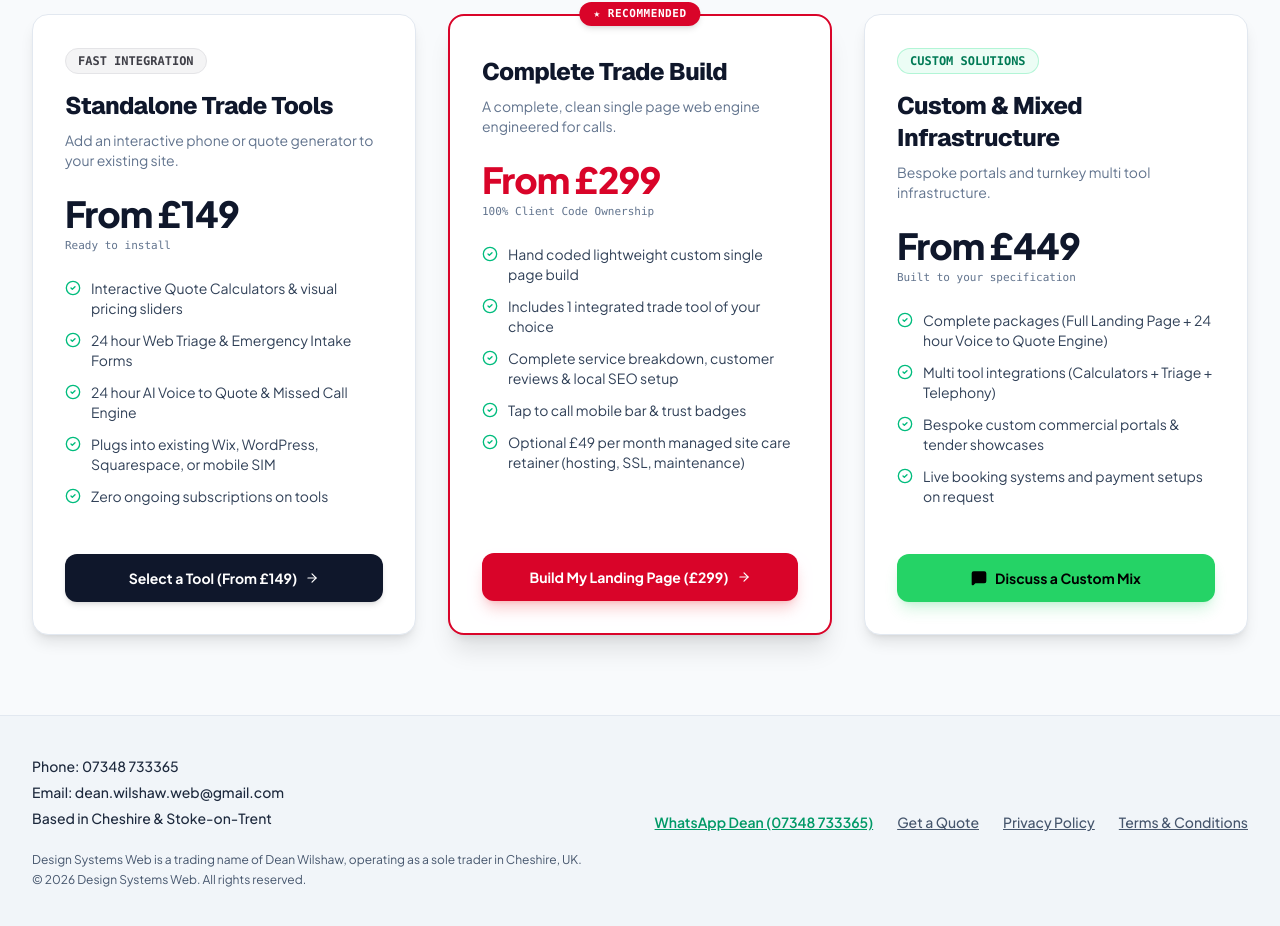
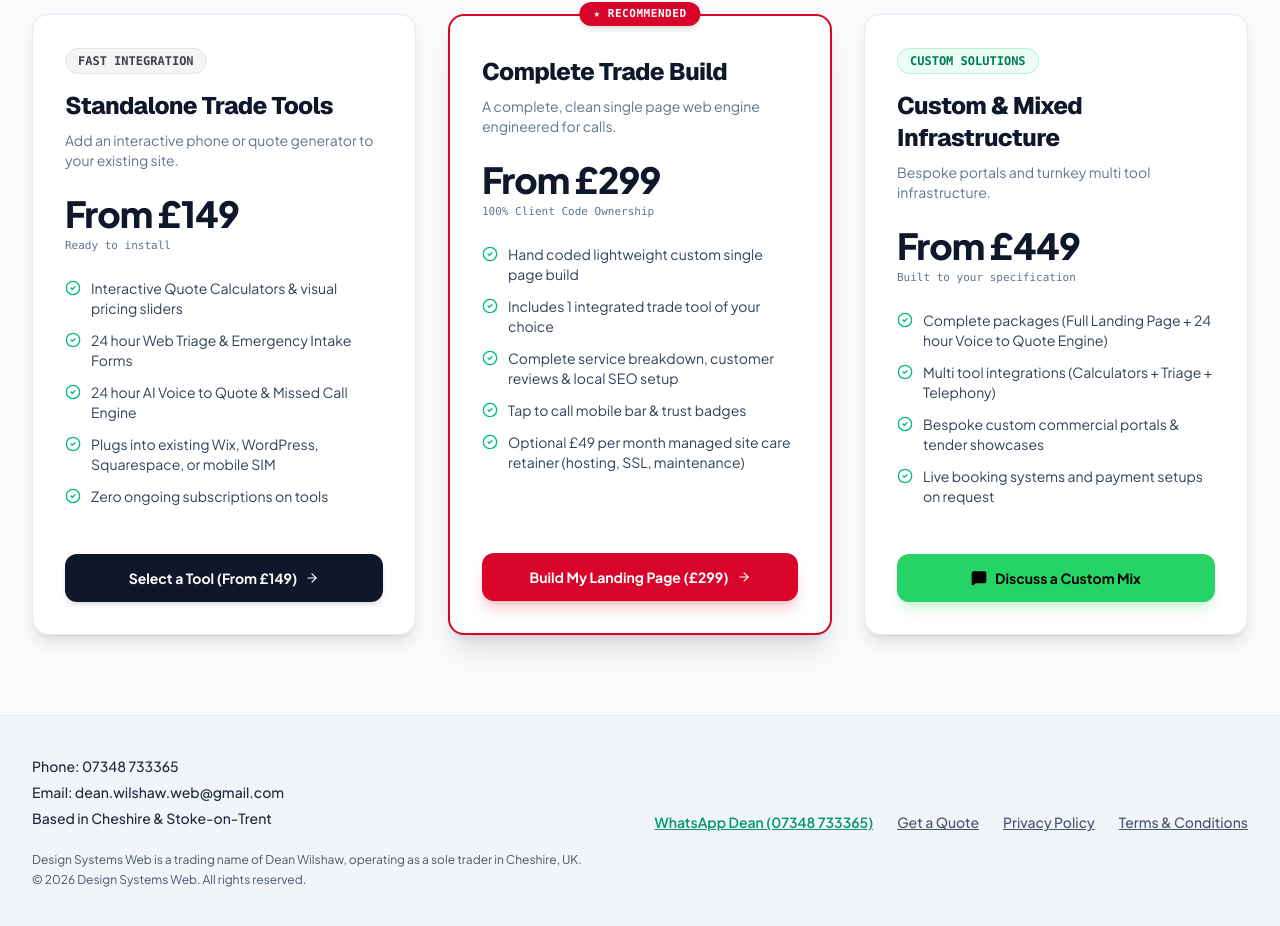
Before and after one commit to stokie2605/dean-wilshaw-web-development, a React (Vite) app: page /pricing in a window 1280 px wide. Shown: the part 889-1815 px from the top of the page. Built offline with nearby package versions, Linux system fonts and the light colour scheme.

Commit message:
style: standardize price text color to black in light mode and white in dark mode

```diff
--- a/src/components/PricingSection.tsx
+++ b/src/components/PricingSection.tsx
@@ -117,7 +117,7 @@ export const PricingSection: React.FC<PricingProps> = () => {
               <h3 className="font-extrabold text-slate-900 dark:text-zinc-100 text-lg mb-1 tracking-tight">{pkg.title}</h3>
 
               <div className="mb-5 mt-3">
-                <span className={`text-2xl font-black tracking-tight ${(pkg as any).popular ? 'text-[#D90429]' : 'text-slate-900 dark:text-white'}`}>
+                <span className="text-2xl font-black tracking-tight text-slate-900 dark:text-white">
                   {pkg.pricingNote}
                 </span>
               </div>
--- a/src/pages/PricingPage.tsx
+++ b/src/pages/PricingPage.tsx
@@ -252,7 +252,7 @@ export const PricingPage: React.FC = () => {
 
                       {/* Price */}
                       <div className="mb-6">
-                        <div className={`text-3xl sm:text-4xl font-black tracking-tight ${tier.popular ? 'text-[#D90429] dark:text-white' : 'text-slate-900 dark:text-white'}`}>
+                        <div className="text-3xl sm:text-4xl font-black tracking-tight text-slate-900 dark:text-white">
                           {tier.pricingNote}
                         </div>
                         {tier.pricingSubtextBadge ? (
```
